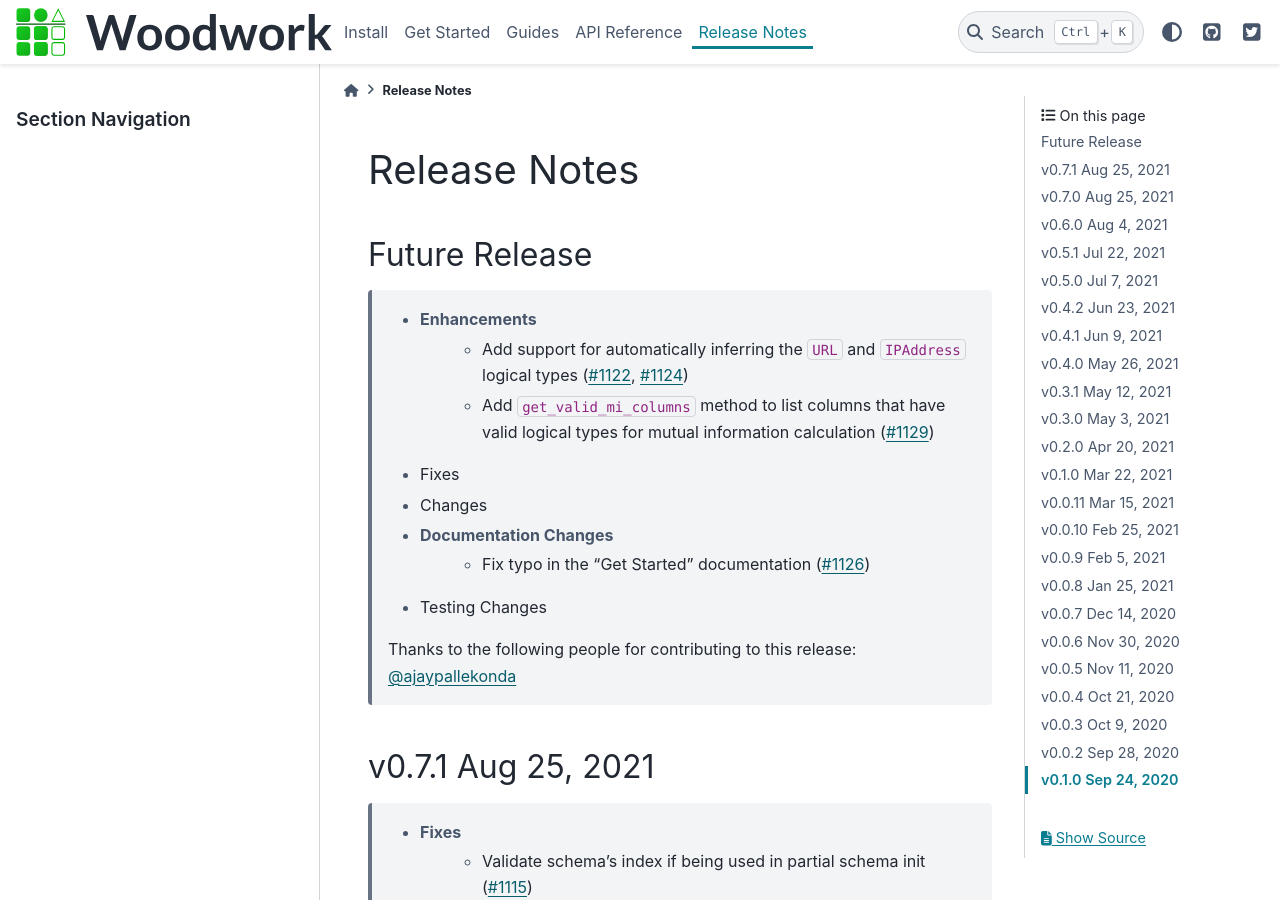
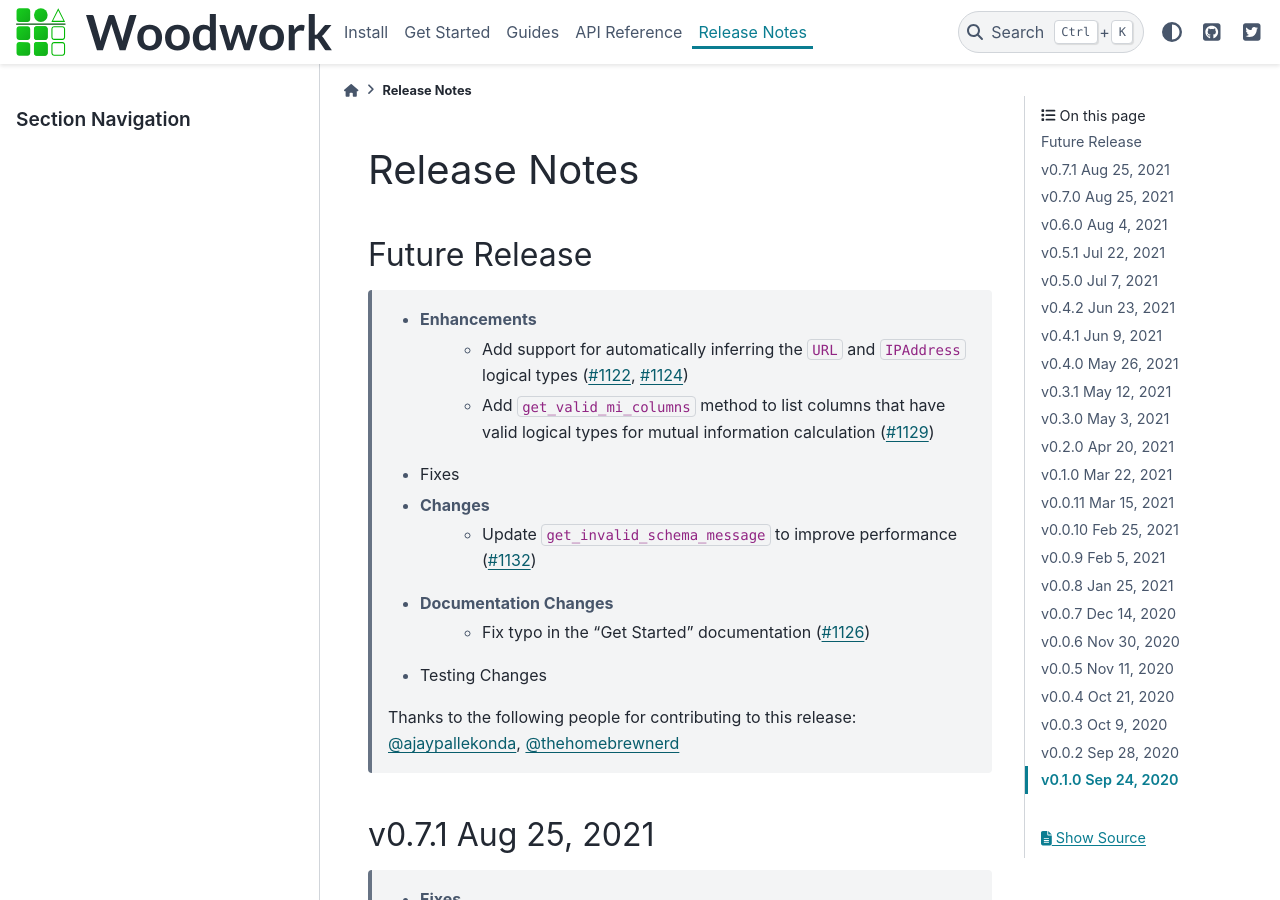
Before and after one commit to alteryx/woodwork, a Sphinx documentation site: the page built from docs/source/release_notes.rst, in a window 1280 px wide and 900 px high. Built offline with Sphinx 7.4.7 and the PyData theme 0.15.4, drawn with Linux system fonts in a browser that asks for light colours; comment, search, counter and statistics services are not loaded.

Commit message:
update release notes

```diff
--- a/docs/source/release_notes.rst
+++ b/docs/source/release_notes.rst
@@ -9,12 +9,13 @@ Future Release
         * Add ``get_valid_mi_columns`` method to list columns that have valid logical types for mutual information calculation (:pr:`1129`)
     * Fixes
     * Changes
+        * Update ``get_invalid_schema_message`` to improve performance (:pr:`1132`)
     * Documentation Changes
         * Fix typo in the "Get Started" documentation (:pr:`1126`)
     * Testing Changes
 
     Thanks to the following people for contributing to this release:
-    :user:`ajaypallekonda`
+    :user:`ajaypallekonda`, :user:`thehomebrewnerd`
 
 v0.7.1 Aug 25, 2021
 ===================
```
